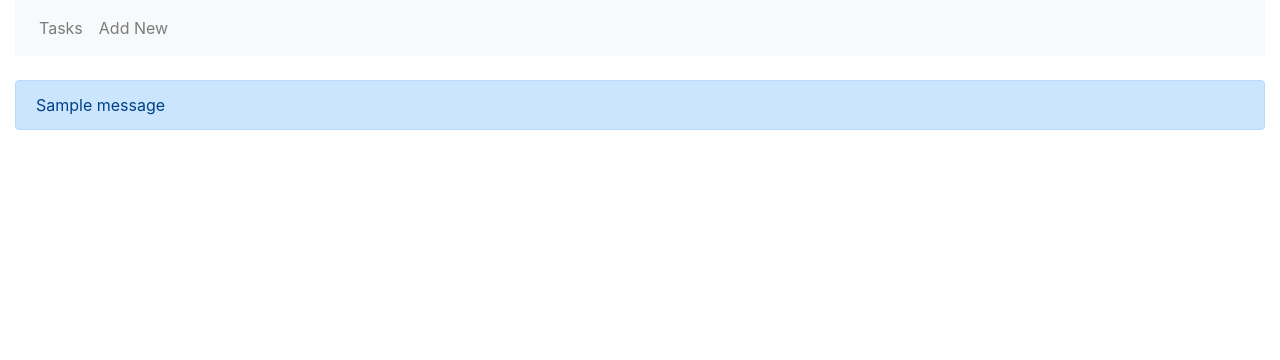
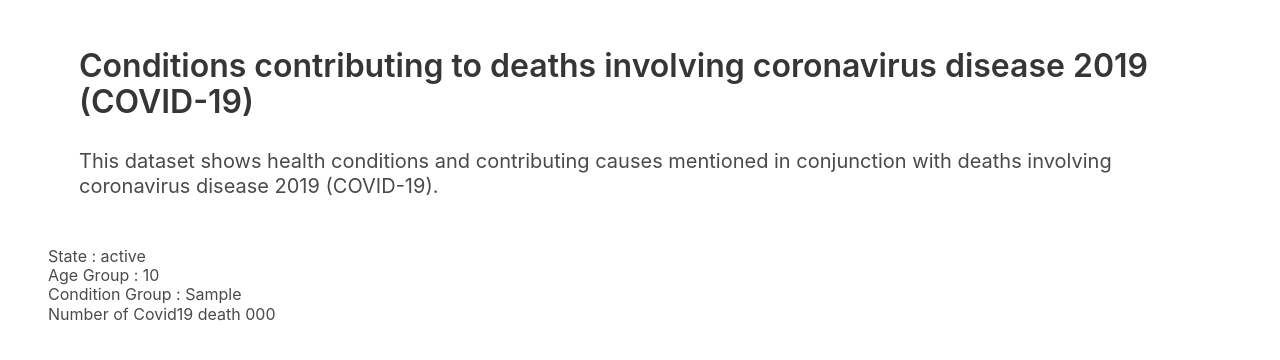
Before and after one commit to RakMirza/final_project, a Flask app: template templates/base.html in a window 1280 px wide. Shown: the top 360 px of the page. Run offline with Flask 2, Linux system fonts and the light colour scheme; the template is opened without the code that fills it: most values are stand-ins (such as "Sample title", 1, 10 or a date in 2020); one stand-in notice (Sample message) is shown; some libraries are stand-ins or nearby versions.

Commit message:
add base.html

```diff
--- a/app.py
+++ b/app.py
@@ -36,5 +36,18 @@ def get_data():
             } )
     return jsonify(d)
 
+@app.route('/data')
+def display_data():
+    table = DBTable.query.all()
+    d = []
+    for row  in table:
+        d.append(
+            {
+                'state': row.state,
+                'age_group': row.age_group,
+                'condition_group': row.condition_group,
+                'number_covid19_death' : row.number_covid19_death
+            } )
+    return render_template('base.html',data=d)
 if __name__ == '__main__':
     app.run(debug=True)
--- a/templates/base.html
+++ b/templates/base.html
@@ -1,35 +1,15 @@
-<!doctype html>
-<html lang="en">
-  <head>
-    <!-- Required meta tags -->
-    <meta charset="utf-8">
-    <meta name="viewport" content="width=device-width, initial-scale=1, shrink-to-fit=no">
+{% extends "index.html" %}
 
-    <!-- Bootstrap CSS -->
-    <link rel="stylesheet" href="https://stackpath.bootstrapcdn.com/bootstrap/4.5.0/css/bootstrap.min.css" integrity="sha384-9aIt2nRpC12Uk9gS9baDl411NQApFmC26EwAOH8WgZl5MYYxFfc+NcPb1dKGj7Sk" crossorigin="anonymous">
-
-    <title>Tasks</title>
-  </head>
-  <body>
-    <div class="container-fluid">
-      <nav class="navbar navbar-expand-lg navbar-light bg-light">
-        <ul class="navbar-nav">
-          <li class="nav-item"><a href="{{ url_for('index') }}" class="nav-link">Tasks</a></li>
-          <li class="nav-item"><a href="{{ url_for('add') }}" class="nav-link">Add New</a></li>
-        </ul>
-      </nav>
-      <br>
-      {% with messages = get_flashed_messages() %}
-        {% if messages %}
-          {% for message in messages %}
-          <div class="alert alert-primary">
-            {{ message }}
-          </div>
-          {% endfor %}
-        {% endif %}
-      {% endwith %}
-      <br>
-      {% block main %}{% endblock %}
-    </div>
-  </body>
-</html>
+{% block body %}
+<div>
+    {% for row in data %}
+        <div>
+            <h1>State : {{row.state}}</h1>
+            <h1>Age Group : {{row.age_group}}</h1>
+            <h1>Condition Group : {{row.condition_group}}</h1>
+            <h1>Number of Covid19 death {{row.number_covid19_death}}</h1>
+        </div>
+        <br>
+    {% endfor %}
+</div>
+{% endblock %}
--- a/templates/index.html
+++ b/templates/index.html
@@ -20,13 +20,13 @@
       <p class="subtitle">
         <br>
         This dataset shows health conditions and contributing causes mentioned in conjunction with deaths involving coronavirus disease 2019 (COVID-19).
-
       </p>
       <br>
     </div>
           <div>
-
-    </div>
+            {% block body %}
+            {% endblock  %}
+       </div>
   </section>
   </body>
 </html>
```
